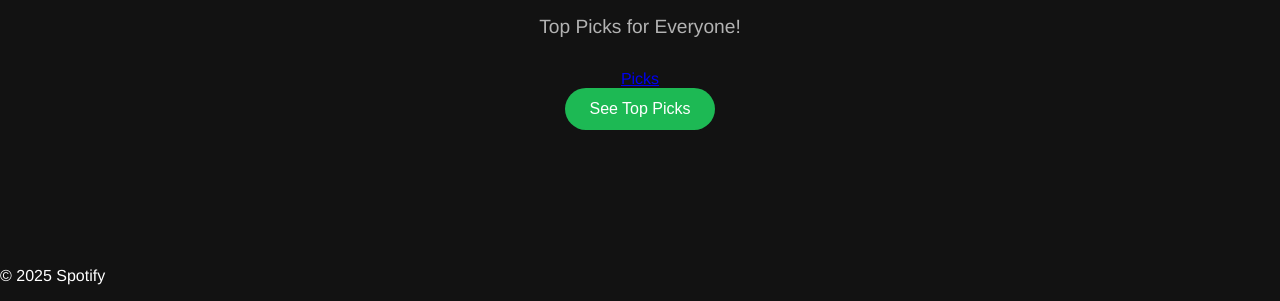
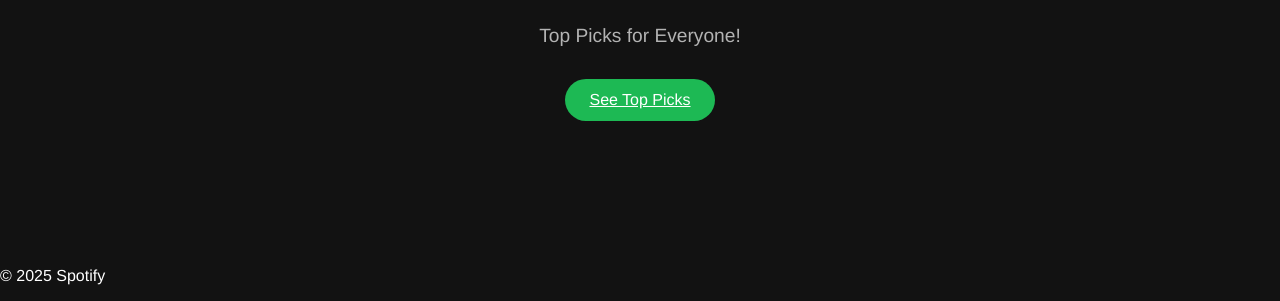
Before and after one commit to justinwebdesign/spotify, a plain HTML site: page index.html in a window 1280 px wide. Shown: the part 545-846 px from the top of the page. Drawn offline with Linux system fonts and the light colour scheme.

Commit message:
Update index.html

```diff
--- a/index.html
+++ b/index.html
@@ -16,7 +16,7 @@
   <main class="home">
     <h1>🎧 Top Picks Just for You</h1>
     <p>Top Picks for Everyone!</p>
-    <a href="picks.html">Picks</a><button class="start-button">See Top Picks</button></a>
+    <a href="picks.html" button class="start-button">See Top Picks</button></a>
   </main>
 
   <footer class="footer">
```
